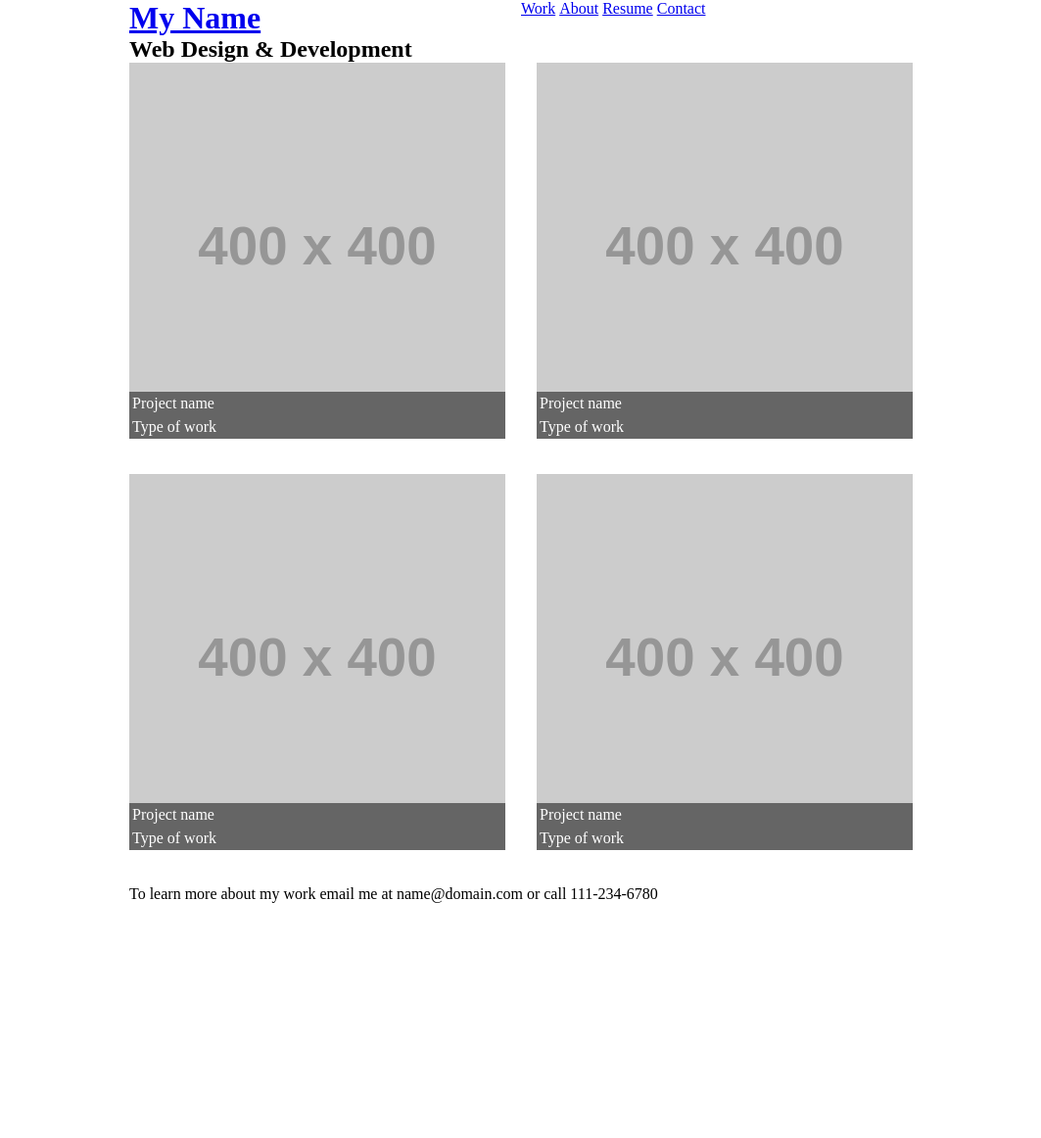
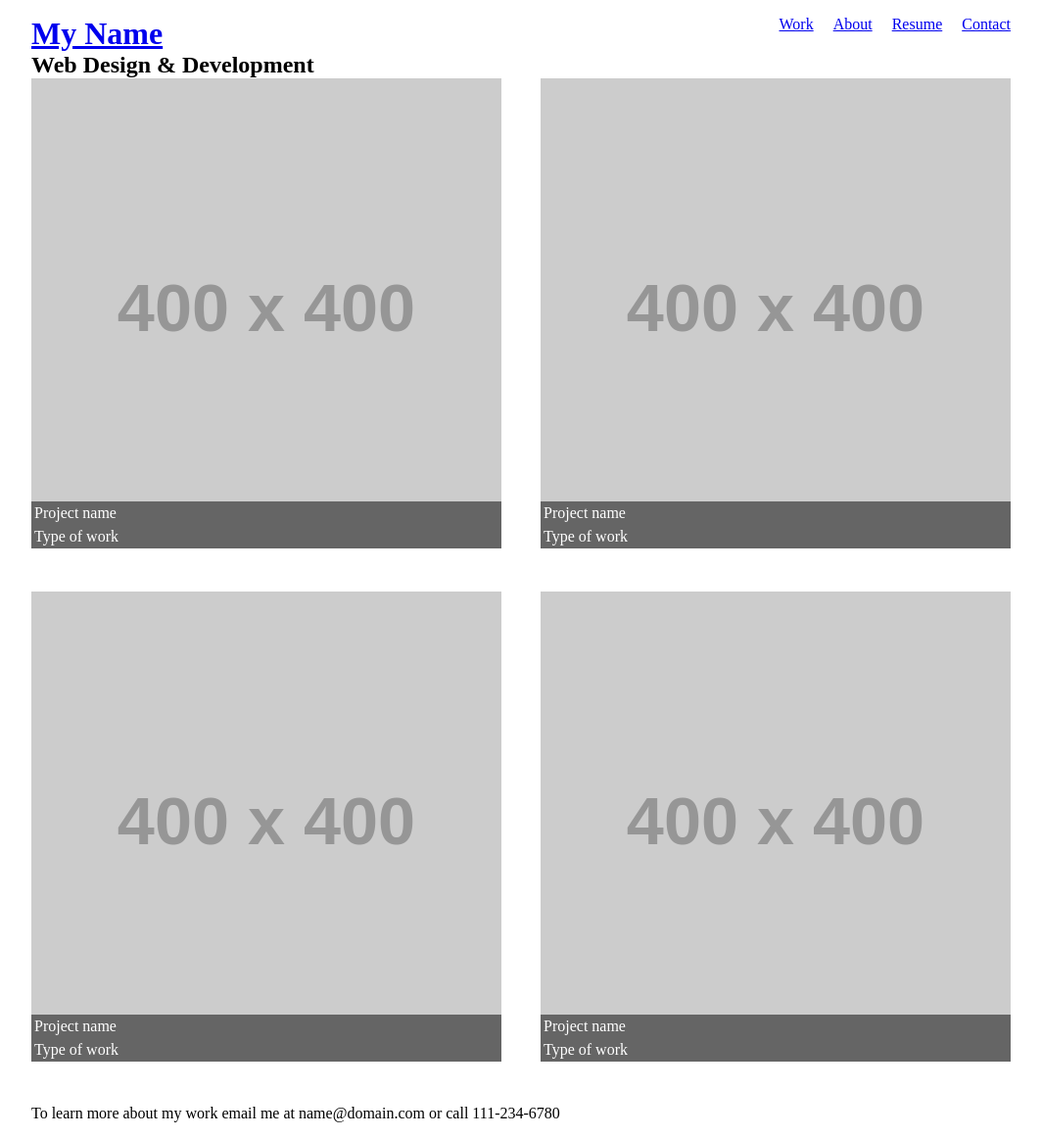
Before and after one commit to revitalk/mmp460, a Jekyll site: the page class-demos/generic-portfolio/index.html, which Jekyll copies as it is, in a window 1280 px wide. Shown: the whole page at 98% size, without its empty margins (108-1171 px from the left). Built offline with Jekyll 4.4.1, drawn with Linux system fonts in a browser that asks for light colours; before the commit the page ends 922 px from its top, so only the background shows below that.

Commit message:
Update index.html

```diff
--- a/class-demos/generic-portfolio/index.html
+++ b/class-demos/generic-portfolio/index.html
@@ -3,7 +3,7 @@
   <head>
     <meta charset="utf-8">
     <title>Web Page Title</title>
-    <link rel="stylesheet" href="style-flex.css">
+    <link rel="stylesheet" href="style-floats.css">
 
   </head>
   <body>
```
